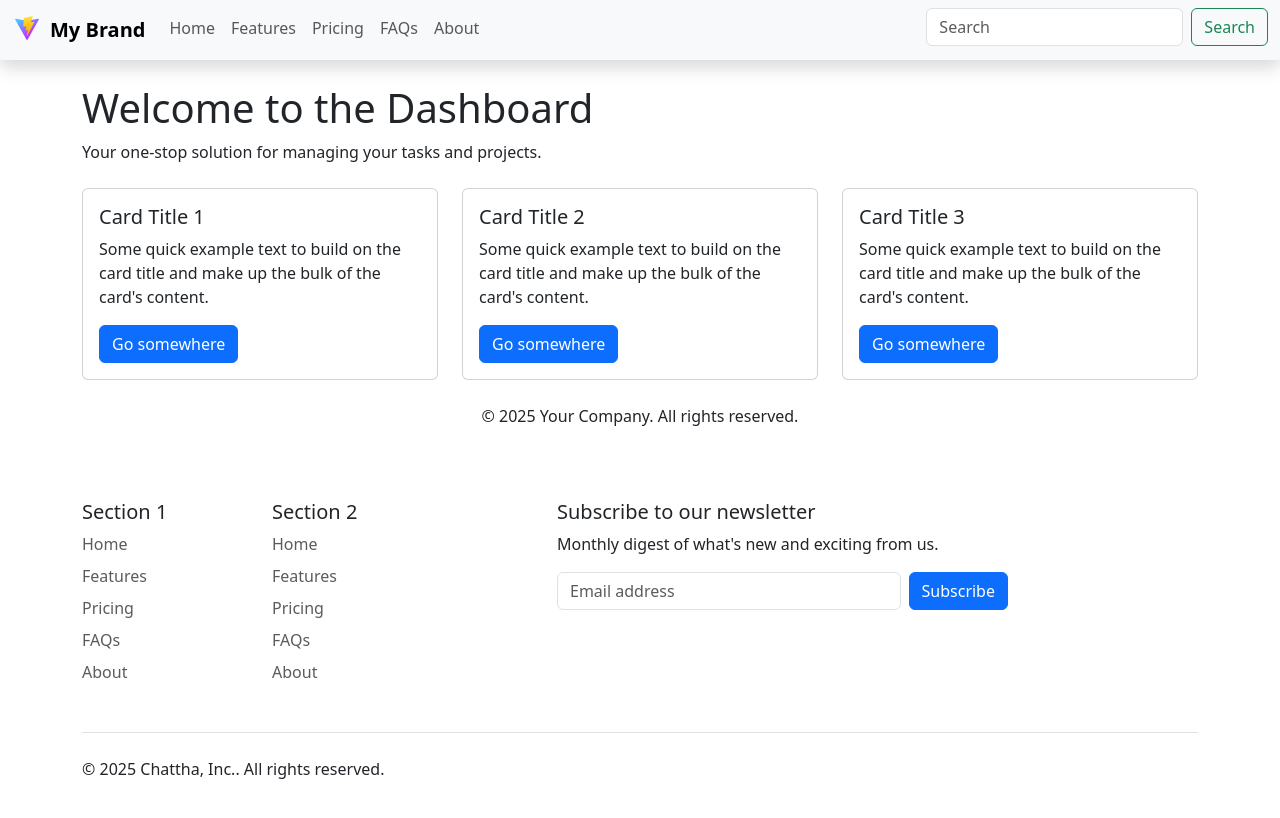
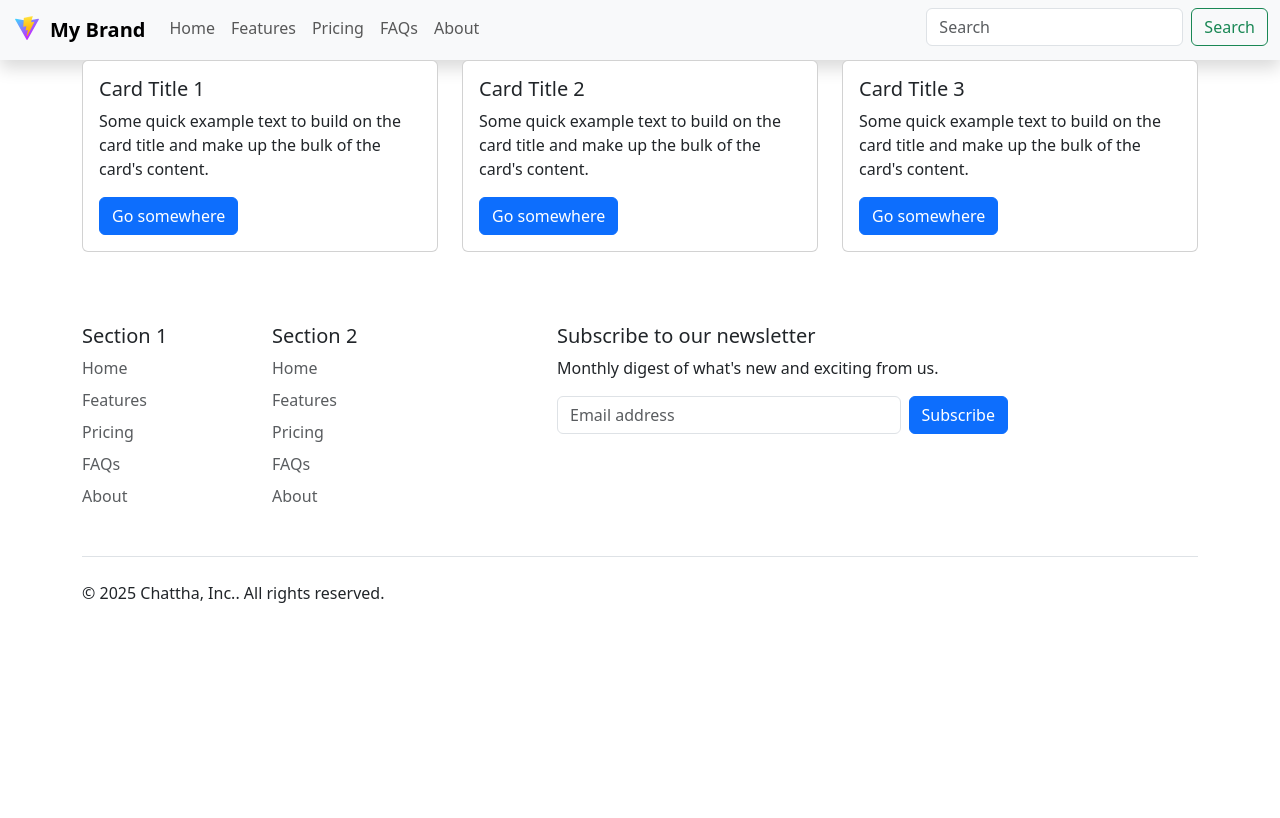
Before and after one commit to AqibChattha/Web-Journey, a React (Vite) app in the folder react-dashboard/: page / in a window 1280 px wide. Shown: the top 818 px of the page. Built offline with nearby package versions, Linux system fonts and the light colour scheme.

Commit message:
Container moved to App.tsx

```diff
--- a/react-dashboard/src/App.tsx
+++ b/react-dashboard/src/App.tsx
@@ -1,5 +1,6 @@
 import NavBar from "./components/NavBar";
-import { BrowserRouter as Router, Route, Routes } from 'react-router-dom';
+import { BrowserRouter as Router, Route, Routes } from "react-router-dom";
+import { Container } from "react-bootstrap";
 import Home from "./pages/Home";
 import Features from "./pages/Features";
 import Pricing from "./pages/Pricing";
@@ -9,50 +10,47 @@ import Footer from "./components/Footer";
 
 function App() {
   const navItems = [
-    { name: 'Home', path: '/' },
-    { name: 'Features', path: '/features' },
-    { name: 'Pricing', path: '/pricing' },
-    { name: 'FAQs', path: '/faqs' },
-    { name: 'About', path: '/about' },
+    { name: "Home", path: "/" },
+    { name: "Features", path: "/features" },
+    { name: "Pricing", path: "/pricing" },
+    { name: "FAQs", path: "/faqs" },
+    { name: "About", path: "/about" },
   ];
 
   const sections = [
     {
-      title: 'Section 1',
+      title: "Section 1",
       links: [
-        { text: 'Home', href: '/' },
-        { text: 'Features', href: '/features' },
-        { text: 'Pricing', href: '/pricing' },
-        { text: 'FAQs', href: '/faqs' },
-        { text: 'About', href: '/about' },
+        { text: "Home", href: "/" },
+        { text: "Features", href: "/features" },
+        { text: "Pricing", href: "/pricing" },
+        { text: "FAQs", href: "/faqs" },
+        { text: "About", href: "/about" },
       ],
     },
     {
-      title: 'Section 2',
+      title: "Section 2",
       links: [
-        { text: 'Home', href: '/' },
-        { text: 'Features', href: '/features' },
-        { text: 'Pricing', href: '/pricing' },
-        { text: 'FAQs', href: '/faqs' },
-        { text: 'About', href: '/about' },
+        { text: "Home", href: "/" },
+        { text: "Features", href: "/features" },
+        { text: "Pricing", href: "/pricing" },
+        { text: "FAQs", href: "/faqs" },
+        { text: "About", href: "/about" },
       ],
     },
     // Add more sections as needed
   ];
 
   const socialLinks = [
-    { text: 'Twitter', href: '#twitter' },
-    { text: 'Instagram', href: '#instagram' },
-    { text: 'Facebook', href: '#facebook' },
+    { text: "Twitter", href: "#twitter" },
+    { text: "Instagram", href: "#instagram" },
+    { text: "Facebook", href: "#facebook" },
   ];
 
   return (
     <Router>
-      <NavBar
-        brandName="My Brand"
-        imageSrc="/vite.svg"
-        navItems={navItems}
-      />
+      <NavBar brandName="My Brand" imageSrc="/vite.svg" navItems={navItems} />
+      <Container>
         <Routes>
           <Route path="/" element={<Home />} />
           <Route path="/features" element={<Features />} />
@@ -60,6 +58,7 @@ function App() {
           <Route path="/faqs" element={<FAQs />} />
           <Route path="/about" element={<About />} />
         </Routes>
+      </Container>
       <Footer
         sections={sections}
         newsletterText="Monthly digest of what's new and exciting from us."
@@ -67,7 +66,6 @@ function App() {
         socialLinks={socialLinks}
       />
     </Router>
-
   );
 }
 
--- a/react-dashboard/src/pages/Home.tsx
+++ b/react-dashboard/src/pages/Home.tsx
@@ -1,22 +1,15 @@
-import React from 'react';
-import { Container, Row, Col, Card, Button } from 'react-bootstrap';
+import { Row, Col, Card, Button } from "react-bootstrap";
 
 const Home = () => {
   return (
-    <Container>
-      <header className="my-4">
-        <h1>Welcome to the Dashboard</h1>
-        <p>Your one-stop solution for managing your tasks and projects.</p>
-      </header>
-
-      <main>
     <Row className="mb-4">
       <Col>
         <Card>
           <Card.Body>
             <Card.Title>Card Title 1</Card.Title>
             <Card.Text>
-                  Some quick example text to build on the card title and make up the bulk of the card's content.
+              Some quick example text to build on the card title and make up the
+              bulk of the card's content.
             </Card.Text>
             <Button variant="primary">Go somewhere</Button>
           </Card.Body>
@@ -27,7 +20,8 @@ const Home = () => {
           <Card.Body>
             <Card.Title>Card Title 2</Card.Title>
             <Card.Text>
-                  Some quick example text to build on the card title and make up the bulk of the card's content.
+              Some quick example text to build on the card title and make up the
+              bulk of the card's content.
             </Card.Text>
             <Button variant="primary">Go somewhere</Button>
           </Card.Body>
@@ -38,20 +32,15 @@ const Home = () => {
           <Card.Body>
             <Card.Title>Card Title 3</Card.Title>
             <Card.Text>
-                  Some quick example text to build on the card title and make up the bulk of the card's content.
+              Some quick example text to build on the card title and make up the
+              bulk of the card's content.
             </Card.Text>
             <Button variant="primary">Go somewhere</Button>
           </Card.Body>
         </Card>
       </Col>
     </Row>
-      </main>
-
-      <footer className="text-center my-4">
-        <p>&copy; 2025 Your Company. All rights reserved.</p>
-      </footer>
-    </Container>
   );
-}
+};
 
 export default Home;
```
Also changed, not shown: 1 other file (tests, documents, lock files or other folders). Lines whose indentation alone changed are shown as unchanged.
